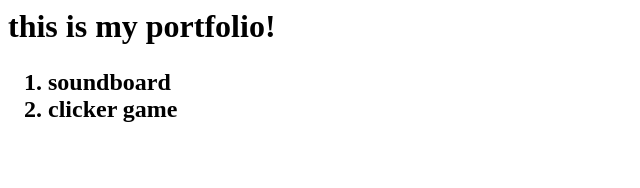
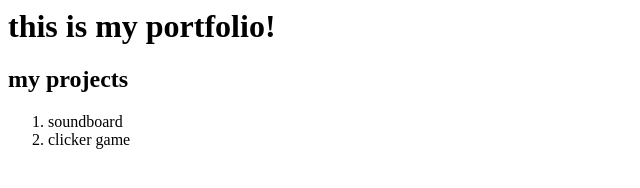
Before and after one commit to brookehess2/brooke, a plain HTML site: page index.html in a window 1280 px wide. Shown: the whole page, without its empty margins (0-640 px from the left). Drawn offline with Linux system fonts and the light colour scheme.

Commit message:
list format

```diff
--- a/index.html
+++ b/index.html
@@ -9,6 +9,8 @@
             this is my portfolio!
         </h1>
         <h2>
+            my projects
+        </h2>
          <ol>
              <li>
                 soundboard
@@ -17,6 +19,5 @@
                  clicker game
             </li>
          </ol>
-        </h2>
     </body>
 </html>
```
Lines whose indentation alone changed are shown as unchanged.
